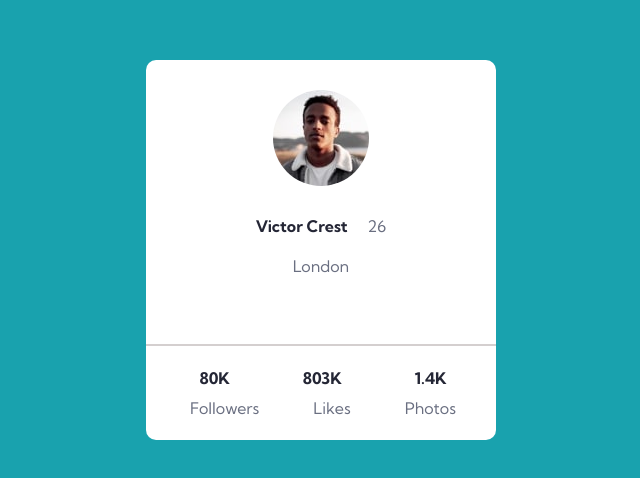
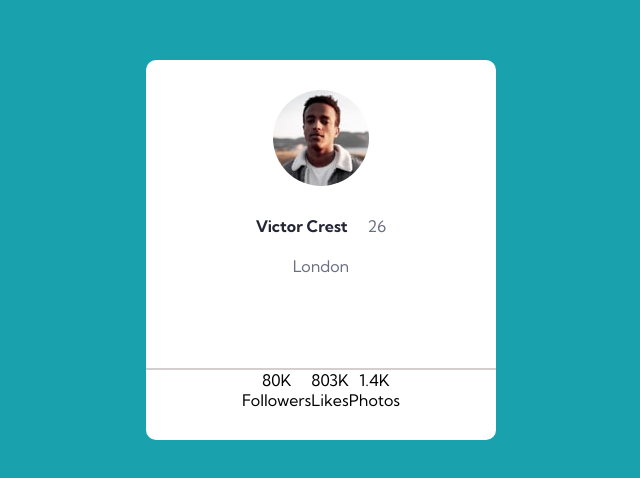
Before and after one commit to osmarajr/exercicio-dev-quest-profile-card, a plain HTML site: page index.html in a window 1280 px wide. Shown: the part 150-628 px from the top of the page, without its empty margins (319-959 px from the left). Drawn offline with Linux system fonts and the light colour scheme.

Commit message:
substituido table por ul no rodape, falta corrigir

```diff
--- a/index.html
+++ b/index.html
@@ -28,7 +28,7 @@
           <p class="dados endereco">London</p>
         </div>
         <!-- rodape -->
-        <div class="numero-seguidores">
+        <!-- <div class="numero-seguidores">
           <table>
             <tr class="numero-seguidores valores">
               <td><strong>80K</strong></td>
@@ -41,8 +41,23 @@
               <td>Photos</td>
             </tr>
           </table>
+        </div> -->
+        <div class="numero-seguidores">
+          <ul>
+            <li class="info">
+              <p>80K</p>
+              <span>Followers</span>
+            </li>
+            <li class="info">
+              <p>803K</p>
+              <span>Likes</span>
+            </li>
+            <li class="info">
+              <p>1.4K</p>
+              <span>Photos</span>
+            </li>
         </div>
-    </section>
+      </section>
   </main>
 </body>
 </html>
--- a/src/css/reset.css
+++ b/src/css/reset.css
@@ -3,3 +3,6 @@
     padding: 0;
     box-sizing: border-box;
 }
+ul{
+    list-style: none;
+}
--- a/src/css/style.css
+++ b/src/css/style.css
@@ -8,6 +8,11 @@ body{
     justify-content: center;
     align-items: center;
 }
+
+hr{
+    width: 100%;
+}
+
 .container.card{
     background-color: #fff;
     width: 350px;
@@ -50,7 +55,7 @@ body{
     padding-top: 20px;
     color: var(--text-color);
 }
-.numero-seguidores{
+/* .numero-seguidores{
     width: 20em;
     display: flex;
     flex-direction: row;
@@ -66,4 +71,12 @@ body{
 .numero-seguidores.descricao{
     color: var(--text-color);
     font-weight: 400;
+} */
+.numero-seguidores ul{
+    display: flex;
+    align-items:center;
+    justify-content: space-around;
+    text-align: center;
+    width: 100%;
+    padding-bottom: 30px;
 }
```
